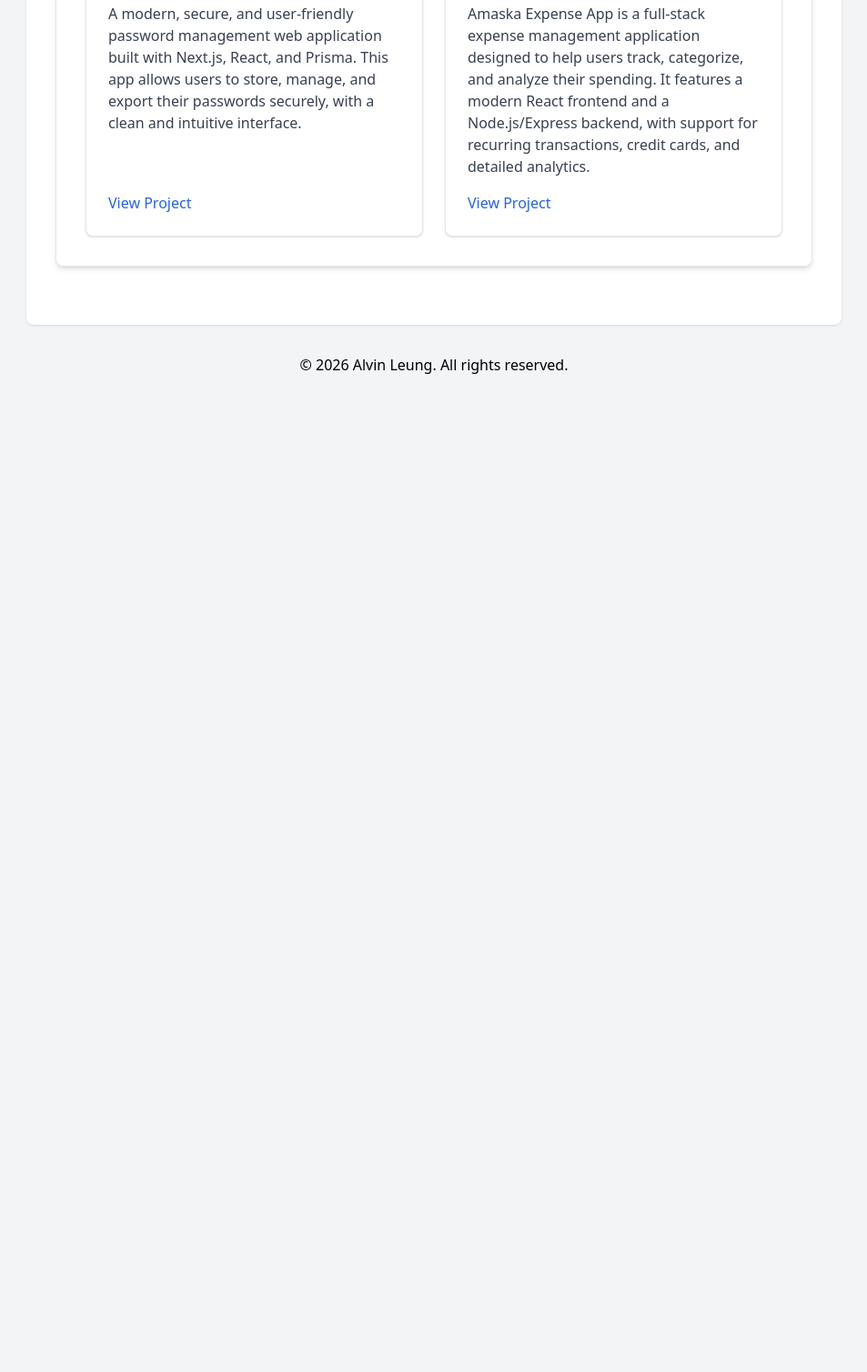
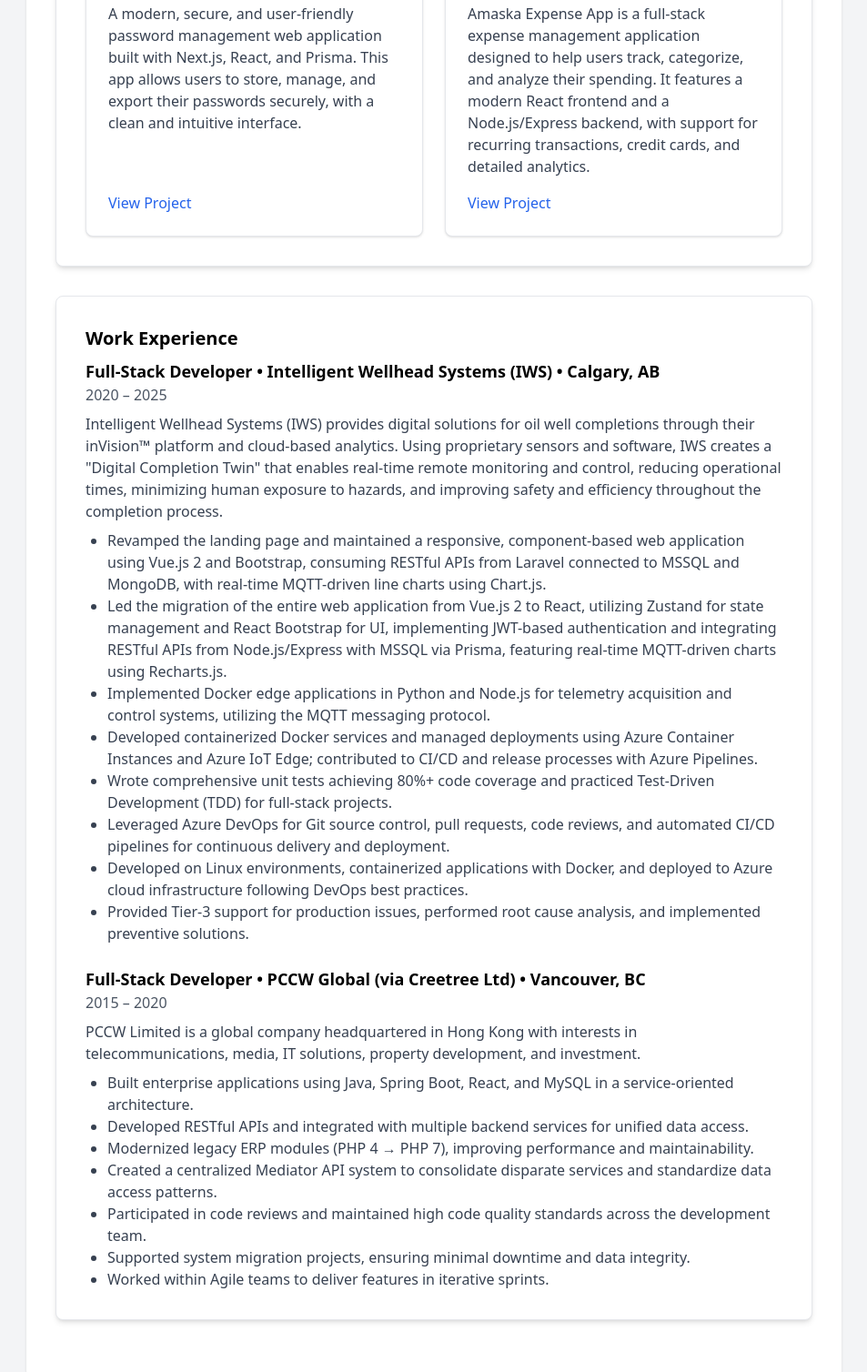
Before and after one commit to alvin991/my-portfolio, a plain HTML site: page index.html in a window 1280 px wide. Shown: the part 1113-2621 px from the top of the page at 91% size, without its empty margins (163-1116 px from the left). Before the commit the page ends 1526 px from the top, so only its background shows below. Drawn offline with nearby package versions, Linux system fonts and the light colour scheme.

Commit message:
Add work experience

```diff
--- a/index.html
+++ b/index.html
@@ -345,10 +345,42 @@
           </div>
         </div>
       </section>
-      <!-- <section class="bg-white rounded-lg shadow-md border my-8 p-8">
+      <section class="bg-white rounded-lg shadow-md border my-8 p-8">
         <h2 class="text-xl font-bold mb-2">Work Experience</h2>
-        <p>...</p>
-      </section> -->
+        <div class="mb-6">
+          <h3 class="text-lg font-semibold">Full-Stack Developer • Intelligent Wellhead Systems (IWS) • Calgary, AB</h3>
+          <span class="text-gray-600">2020 – 2025</span>
+          <p class="mt-2 text-gray-700">
+            Intelligent Wellhead Systems (IWS) provides digital solutions for oil well completions through their inVision™ platform and cloud-based analytics. Using proprietary sensors and software, IWS creates a "Digital Completion Twin" that enables real-time remote monitoring and control, reducing operational times, minimizing human exposure to hazards, and improving safety and efficiency throughout the completion process.
+          </p>
+          <ul class="list-disc ml-6 mt-2 text-gray-700">
+            <li>Revamped the landing page and maintained a responsive, component-based web application using Vue.js 2 and Bootstrap, consuming RESTful APIs from Laravel connected to MSSQL and MongoDB, with real-time MQTT-driven line charts using Chart.js.</li>
+            <li>Led the migration of the entire web application from Vue.js 2 to React, utilizing Zustand for state management and React Bootstrap for UI, implementing JWT-based authentication and integrating RESTful APIs from Node.js/Express with MSSQL via Prisma, featuring real-time MQTT-driven charts using Recharts.js.</li>
+            <li>Implemented Docker edge applications in Python and Node.js for telemetry acquisition and control systems, utilizing the MQTT messaging protocol.</li>
+            <li>Developed containerized Docker services and managed deployments using Azure Container Instances and Azure IoT Edge; contributed to CI/CD and release processes with Azure Pipelines.</li>
+            <li>Wrote comprehensive unit tests achieving 80%+ code coverage and practiced Test-Driven Development (TDD) for full-stack projects.</li>
+            <li>Leveraged Azure DevOps for Git source control, pull requests, code reviews, and automated CI/CD pipelines for continuous delivery and deployment.</li>
+            <li>Developed on Linux environments, containerized applications with Docker, and deployed to Azure cloud infrastructure following DevOps best practices.</li>
+            <li>Provided Tier-3 support for production issues, performed root cause analysis, and implemented preventive solutions.</li>
+          </ul>
+        </div>
+        <div>
+          <h3 class="text-lg font-semibold">Full-Stack Developer • PCCW Global (via Creetree Ltd) • Vancouver, BC</h3>
+          <span class="text-gray-600">2015 – 2020</span>
+          <p class="mt-2 text-gray-700">
+            PCCW Limited is a global company headquartered in Hong Kong with interests in telecommunications, media, IT solutions, property development, and investment.
+          </p>
+          <ul class="list-disc ml-6 mt-2 text-gray-700">
+            <li>Built enterprise applications using Java, Spring Boot, React, and MySQL in a service-oriented architecture.</li>
+            <li>Developed RESTful APIs and integrated with multiple backend services for unified data access.</li>
+            <li>Modernized legacy ERP modules (PHP 4 → PHP 7), improving performance and maintainability.</li>
+            <li>Created a centralized Mediator API system to consolidate disparate services and standardize data access patterns.</li>
+            <li>Participated in code reviews and maintained high code quality standards across the development team.</li>
+            <li>Supported system migration projects, ensuring minimal downtime and data integrity.</li>
+            <li>Worked within Agile teams to deliver features in iterative sprints.</li>
+          </ul>
+        </div>
+      </section>
     </main>
     <footer>
       <p>&copy; 2026 Alvin Leung. All rights reserved.</p>
```
